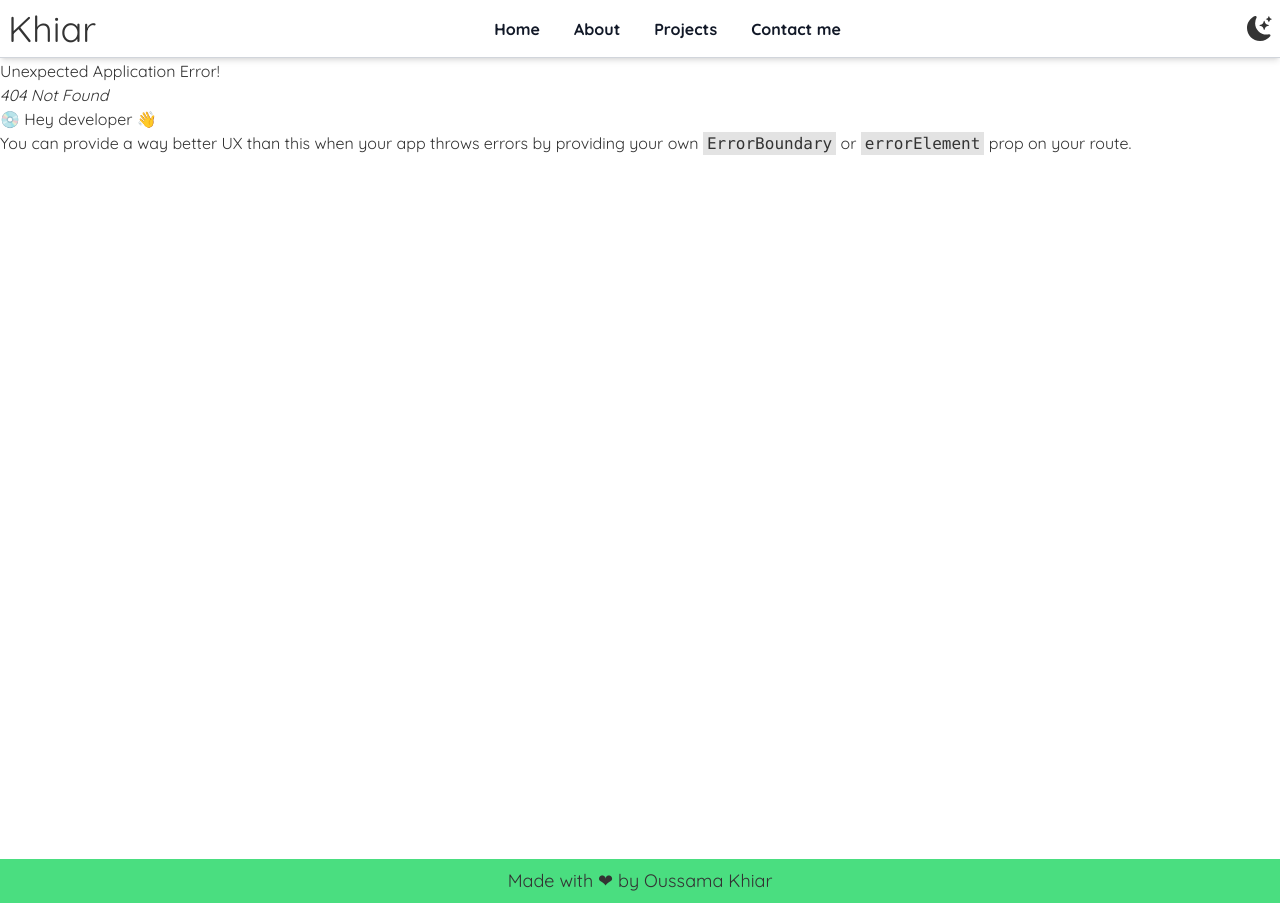
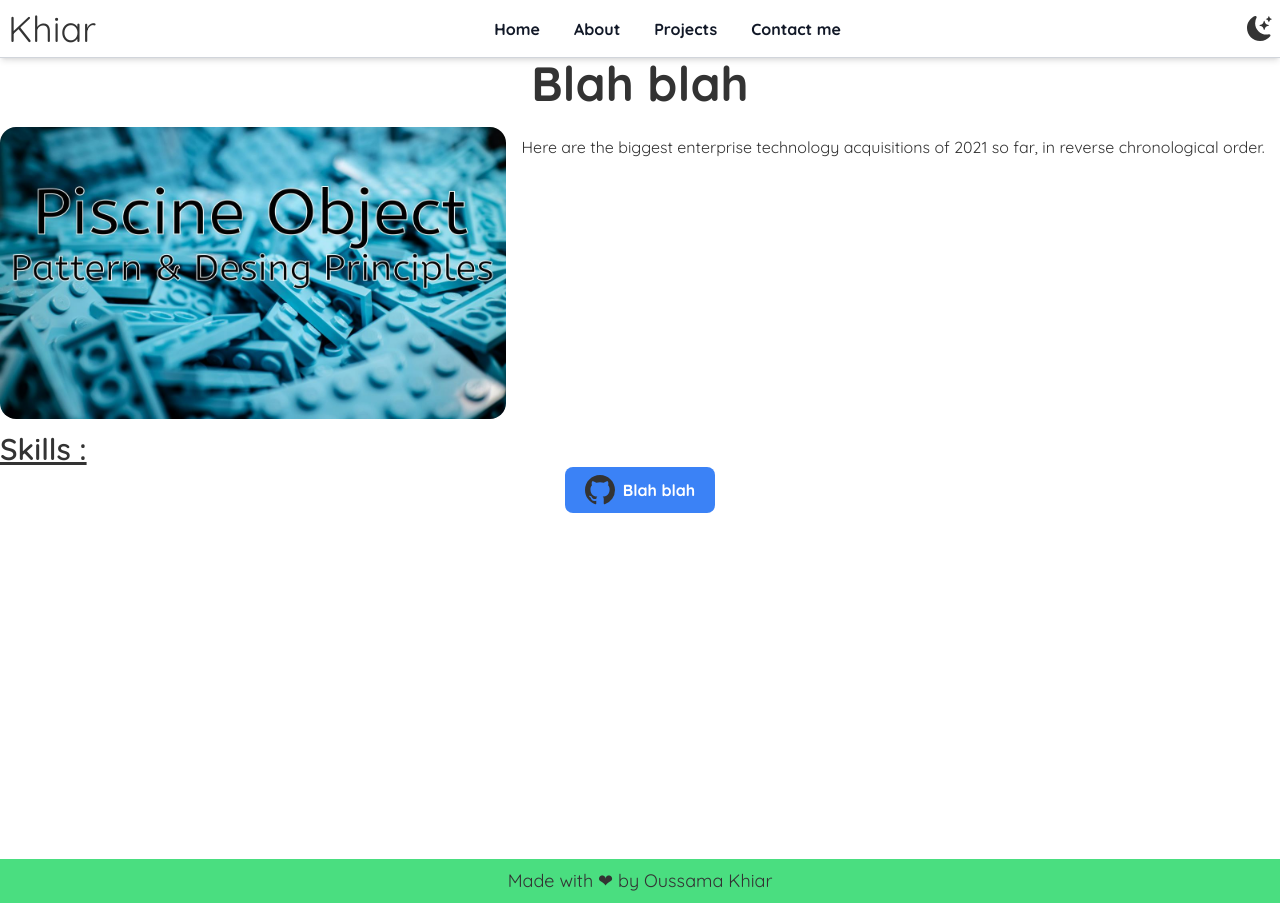
Before and after one commit to ossamakhiar/portfolio, a React (Vite) app: page /projects/1 in a window 1280 px wide. Before the commit this address had no page. Built offline with nearby package versions, Linux system fonts and the light colour scheme; a web font is replaced by a local one.

Commit message:
Individual project routing

```diff
--- a/src/Components/App.tsx
+++ b/src/Components/App.tsx
@@ -8,6 +8,7 @@ import Projects from './Projects';
 // import About from './About';
 import Contact from './Contact';
 import AboutPage from './Pages/AboutPage';
+import IndividualProject from './Pages/IndividualProject';
 
 
 function App() {
@@ -26,6 +27,10 @@ function App() {
 	{
 		path: "/contact-me",
 		element: <Contact />
+	},
+	{
+		path: "/projects/:id",
+		element: <IndividualProject />
 	}])
 
 	return (
--- /dev/null
+++ b/src/Components/Pages/IndividualProject.tsx
@@ -0,0 +1,48 @@
+import { useParams } from "react-router-dom";
+import projects from "../../data/projects.json"
+import { BsGithub } from "react-icons/bs";
+
+
+interface IndividualProject {
+    id: number;
+    title: string;
+    content: string;
+    img: string;
+}
+
+const IndividualProject = () => {
+    const projectId : number = +(useParams().id || 0);
+    const project : IndividualProject | undefined = projects.find(project => project.id === projectId);
+
+    return (
+        <div className="lg:max-w-7xl lg:mx-auto mx-10 ">
+            { (project) ? (
+                <>
+                    <h1 className=" text-5xl text-center dark:text-white font-bold">{project.title}</h1>
+                    <div className="flex flex-col md:flex-row mt-5 gap-4">
+                        <div className="flex-grow md:w-2/5">
+                            <img src={project.img} className=" rounded-2xl" />
+                        </div>
+                        <div className="flex-grow md:w-3/5 mt-2 dark:text-white">
+                            {project.content}
+                        </div>
+                    </div>
+                    <div>
+                        <h1 className="text-3xl font-semibold dark:text-white mt-3 underline">Skills :</h1>
+                    </div>
+                    <div className="w-screen flex justify-center">
+                        <a href="https://github.com/ossamakhiar" style={{ width: '150px' }} className=" flex justify-center items-center gap-2 hover:scale-125 transition duration-300 py-2 bg-blue-500 rounded-lg hover:bg-blue-700 dark:bg-blue-600 dark:hover:bg-blue-700 focus:ring-4 focus:outline-none focus:ring-blue-300 text-white font-bold">
+                            <BsGithub size={30}/>
+                            {project.title}
+                        </a>
+                    </div>
+                </>
+            ) : (
+                <p className=" text-5xl text-center dark:text-white">Project not found</p>
+            )}
+        </div>
+    )
+
+}
+
+export default IndividualProject;
--- a/src/Components/Template/Navbar.tsx
+++ b/src/Components/Template/Navbar.tsx
@@ -2,7 +2,6 @@ import { useEffect, useState } from "react";
 import { BsFillBrightnessHighFill, BsFillMoonStarsFill } from "react-icons/bs";
 import modeSubject from "../ModeSubject";
 import { DisplayMode } from "../../types/DisplayModes";
-import { useLocation } from "react-router-dom";
 
 
 const handleThemeSwitch = (theme: string, setTheme: React.Dispatch<React.SetStateAction<string>>) => {
```
